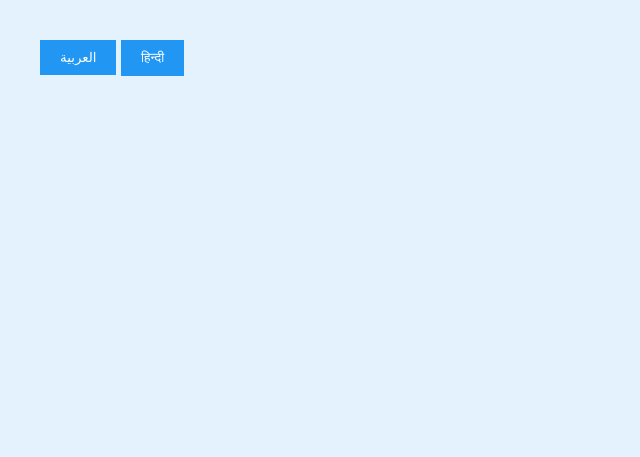
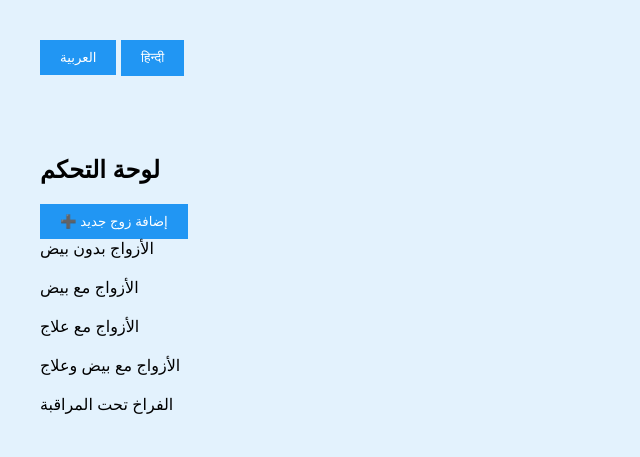
Before and after one commit to Xmaxq8/my-website, a website: page index.html in a window 1280 px wide. Shown: the whole page, without its empty margins (0-640 px from the left). Drawn offline with Linux system fonts and the light colour scheme.

Commit message:
Update index.html

```diff
--- a/index.html
+++ b/index.html
@@ -14,35 +14,26 @@
         <button onclick="selectLanguage('hi')">हिन्दी</button>
     </section>
 
-    <!-- تسجيل الدخول -->
-    <section id="login-section" style="display:none;">
-        <h1 id="login-title">تسجيل الدخول</h1>
-        <input type="text" id="username" placeholder="اسم المستخدم">
-        <input type="password" id="password" placeholder="كلمة المرور">
-        <button id="login-button" onclick="login()">دخول</button>
-        <div id="error-message"></div>
-    </section>
-
     <!-- لوحة التحكم -->
-    <section id="dashboard" style="display:none;">
-        <h1 id="dashboard-title">لوحة التحكم</h1>
+    <section id="dashboard">
+        <h1>لوحة التحكم</h1>
         <button id="add-button" onclick="addNewRecord()">➕ إضافة زوج جديد</button>
 
         <!-- جداول الأزواج -->
-        <div id="no-eggs-title"></div>
+        <div id="no-eggs-title">الأزواج بدون بيض</div>
         <table id="no-eggs-table"></table>
 
-        <div id="with-eggs-title"></div>
+        <div id="with-eggs-title">الأزواج مع بيض</div>
         <table id="with-eggs-table"></table>
 
-        <div id="with-treatment-title"></div>
+        <div id="with-treatment-title">الأزواج مع علاج</div>
         <table id="with-treatment-table"></table>
 
-        <div id="with-eggs-treatment-title"></div>
+        <div id="with-eggs-treatment-title">الأزواج مع بيض وعلاج</div>
         <table id="with-eggs-treatment-table"></table>
 
         <!-- جداول الفراخ -->
-        <div id="chicks-title"></div>
+        <div id="chicks-title">الفراخ تحت المراقبة</div>
         <table id="chicks-table"></table>
     </section>
 
```
